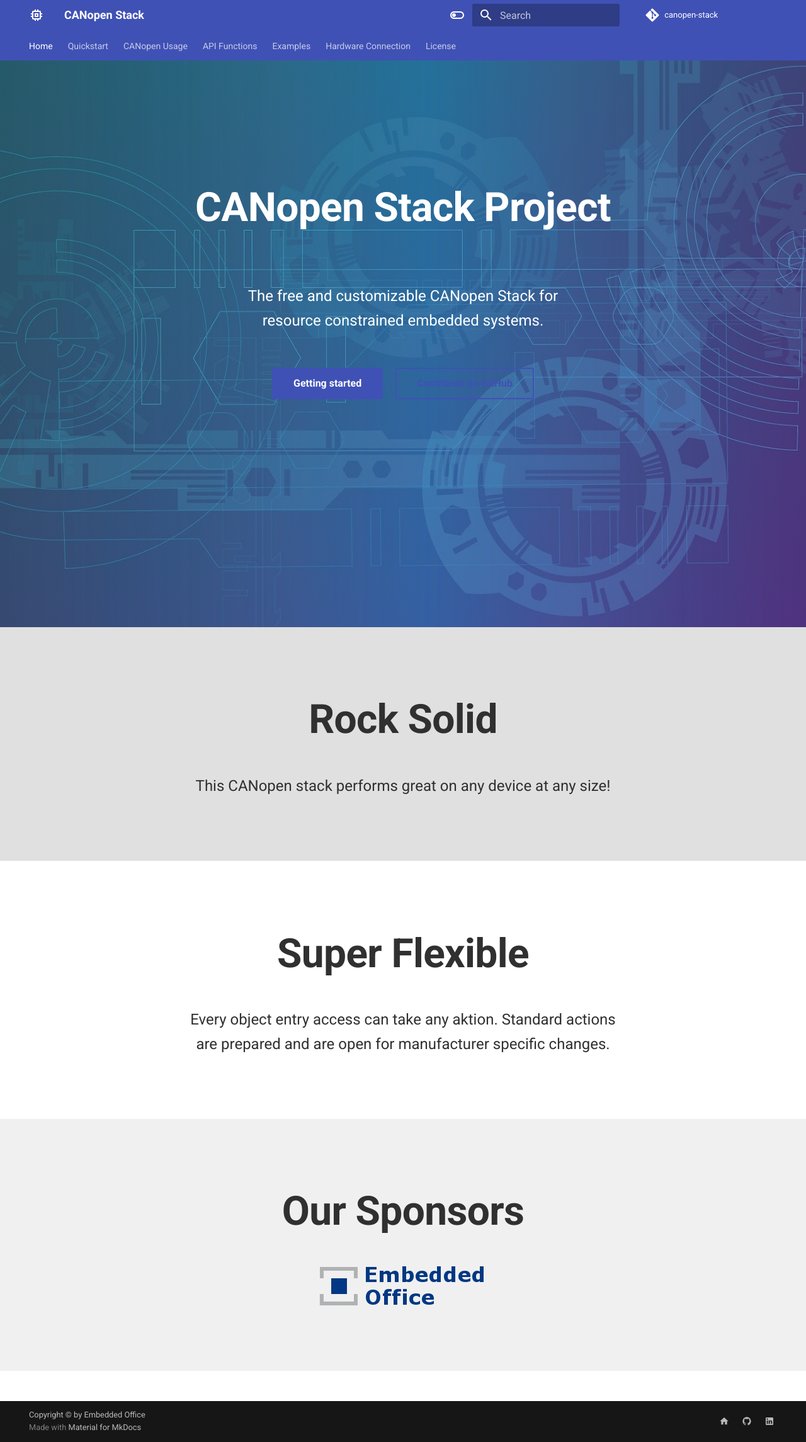
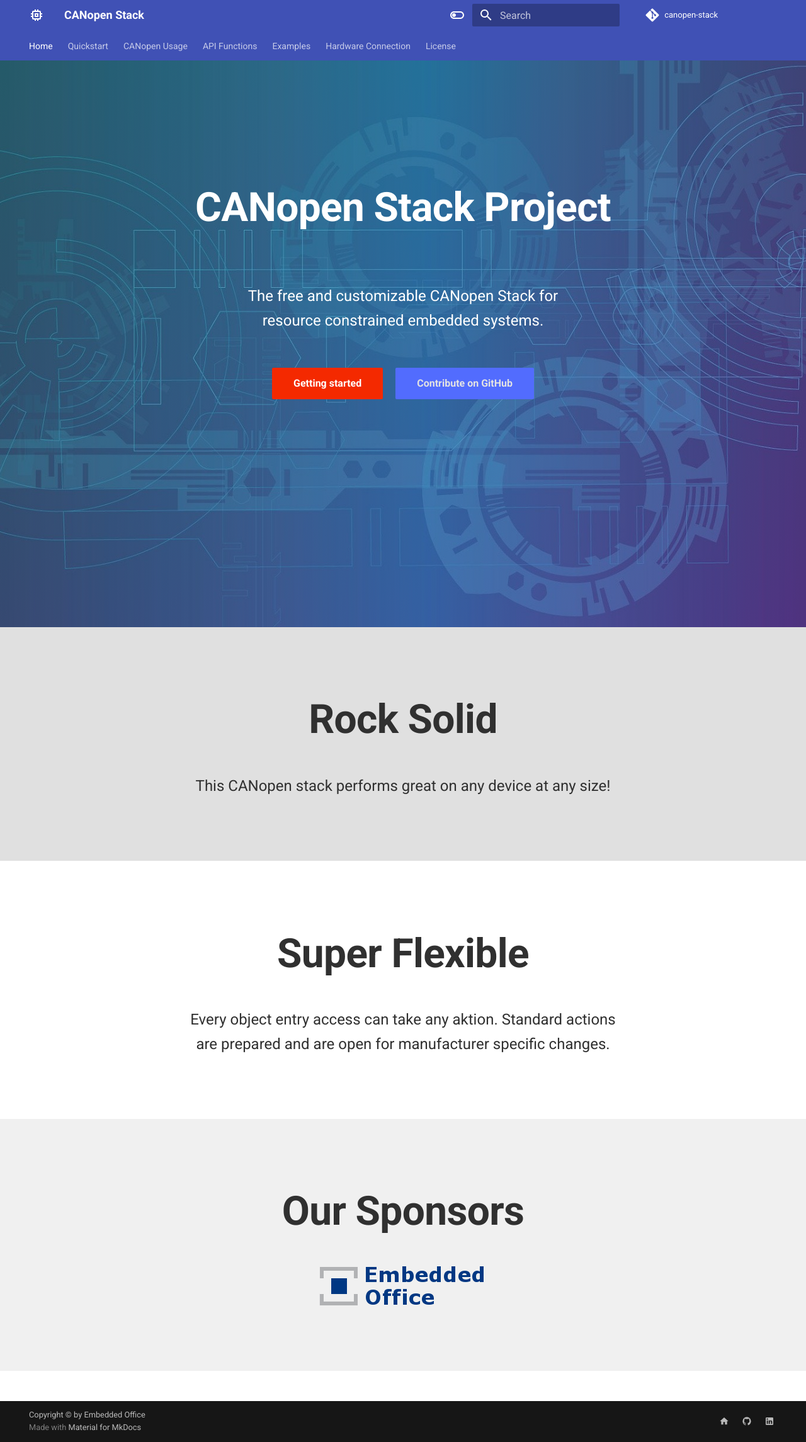
Before and after one commit to embedded-office/canopen-website, an MkDocs documentation site: the page built from website/docs/index.md, in a window 1280 px wide. Shown: the whole page at 63% size. Built offline with MkDocs 1.6.1 and Material for MkDocs 9.7.7, drawn with Linux system fonts in a browser that asks for light colours; comment, search, counter and statistics services are not loaded; the version menu is left out.

Commit message:
fine-tuning colors at home page buttons

```diff
--- a/website/material/overrides/home.html
+++ b/website/material/overrides/home.html
@@ -12,10 +12,10 @@
       </p>
       <div style="padding-top:3em;text-align:center;">
         <div>
-          <a href="{{ page.next_page.url | url }}" title="Getting started" class="md-button md-button--primary" style="margin:.5em">
+          <a href="{{ page.next_page.url | url }}" title="Getting started" class="md-button md-button--primary" style="margin:.5em;border-color:#f42900;background-color:#f42900">
             Getting started
           </a>
-          <a href="https://github.com/embedded-office/canopen-stack" title="Contribute on GitHub" class="md-button" style="margin:.5em">
+          <a href="https://github.com/embedded-office/canopen-stack" title="Contribute on GitHub" class="md-button" style="margin:.5em;color:#e3e3e3;background-color:#526cfe;border-color:#526cfe">
             Contribute on GitHub
           </a>
         </div>
```
